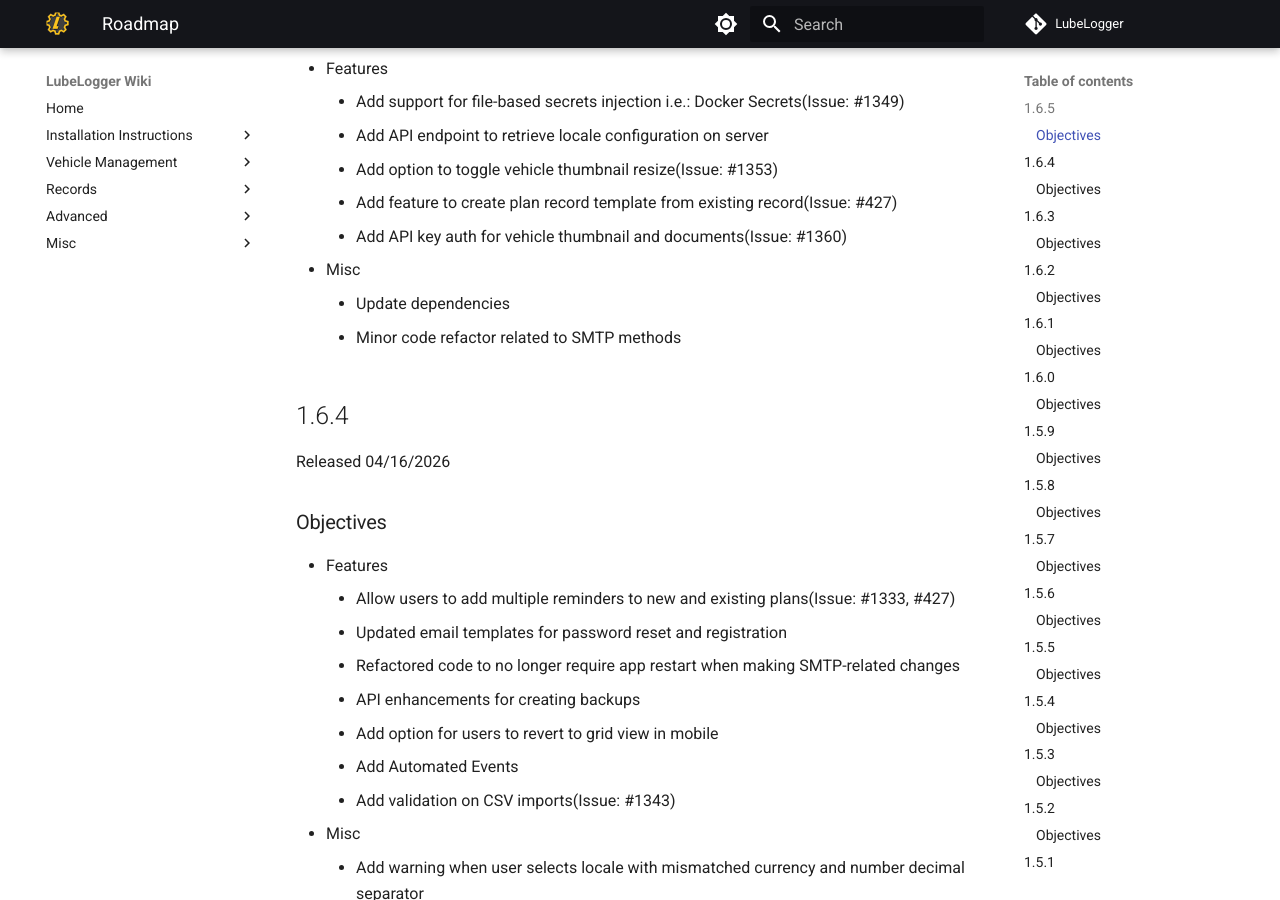
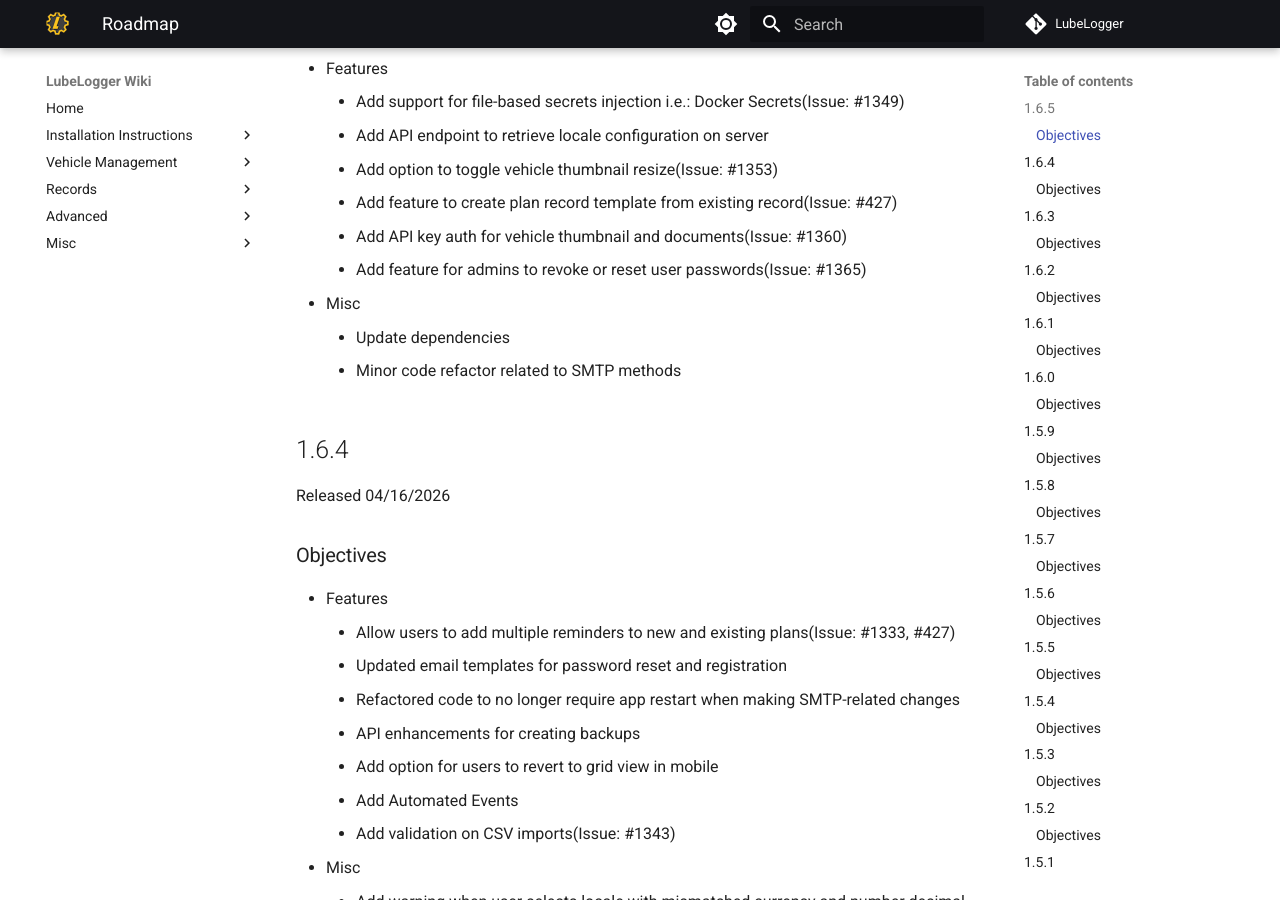
Before and after one commit to hargata/lubelog_docs, an MkDocs documentation site: the page built from docs/Misc/Roadmap.md, in a window 1280 px wide and 900 px high, scrolled down 480 px. Built offline with MkDocs 1.6.1 and Material for MkDocs 9.7.7, drawn with Linux system fonts in a browser that asks for light colours; comment, search, counter and statistics services are not loaded.

Commit message:
Update roadmap

```diff
--- a/docs/Misc/Roadmap.md
+++ b/docs/Misc/Roadmap.md
@@ -16,6 +16,7 @@ Scheduled Release TBD
     - Add option to toggle vehicle thumbnail resize(Issue: #1353)
     - Add feature to create plan record template from existing record(Issue: #427)
     - Add API key auth for vehicle thumbnail and documents(Issue: #1360)
+    - Add feature for admins to revoke or reset user passwords(Issue: #1365)
 - Misc
     - Update dependencies
     - Minor code refactor related to SMTP methods
```
